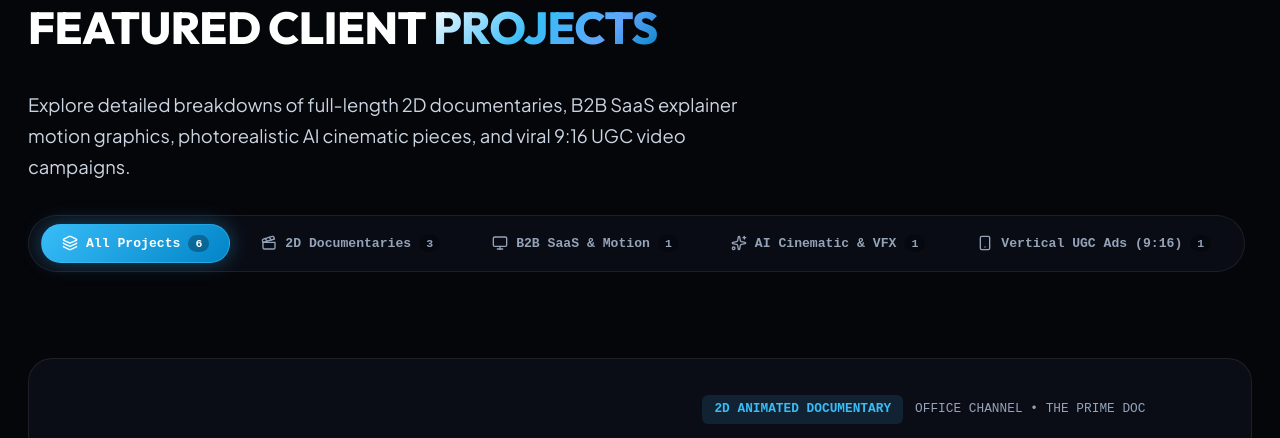
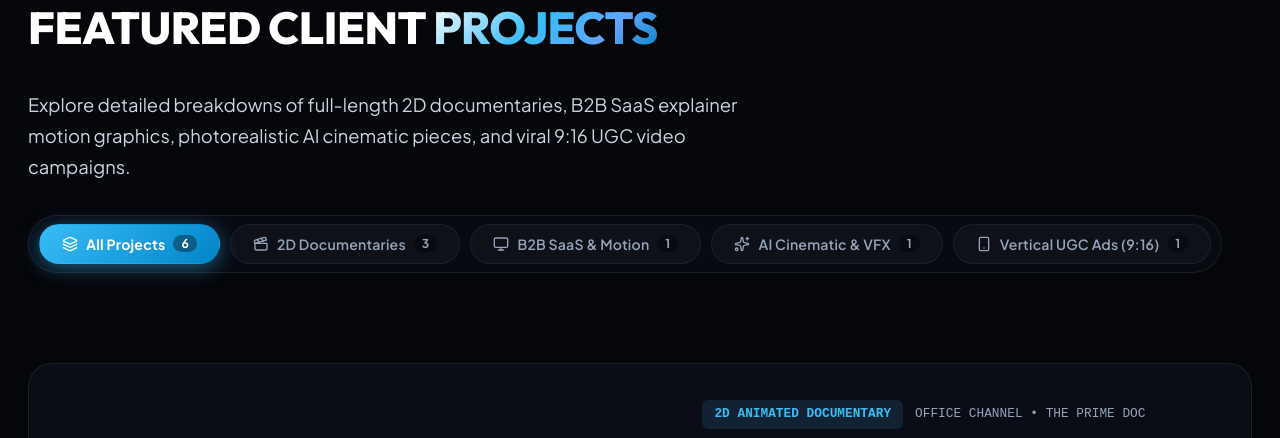
Before and after one commit to vinayakzero/jarvis-voice-assistant, a Flask app: page /work in a window 1280 px wide. Shown: the part 169-607 px from the top of the page. Run offline with Flask 3, Linux system fonts and the light colour scheme.

Commit message:
style: polish category filter buttons typography and remove focus outlines

```diff
--- a/styles.css
+++ b/styles.css
@@ -526,12 +526,12 @@ a {
   align-items: center;
   gap: 10px;
   flex-wrap: wrap;
-  margin-bottom: 36px;
-  padding: 8px 12px;
-  background: rgba(13, 16, 26, 0.7);
+  margin-bottom: 40px;
+  padding: 8px 10px;
+  background: rgba(10, 13, 22, 0.75);
   border: 1px solid rgba(255, 255, 255, 0.08);
   border-radius: 100px;
-  backdrop-filter: blur(20px);
+  backdrop-filter: blur(24px);
   width: fit-content;
 }
 
@@ -539,35 +539,51 @@ a {
   display: inline-flex;
   align-items: center;
   gap: 8px;
-  background: transparent;
-  color: var(--text-muted);
-  border: 1px solid transparent;
-  padding: 10px 20px;
+  background: rgba(255, 255, 255, 0.03);
+  color: #94a3b8;
+  border: 1px solid rgba(255, 255, 255, 0.06);
+  padding: 10px 22px;
   border-radius: 100px;
-  font-family: var(--font-mono);
-  font-size: 0.82rem;
-  font-weight: 700;
+  font-family: var(--font-body), 'Plus Jakarta Sans', sans-serif;
+  font-size: 0.88rem;
+  font-weight: 600;
+  letter-spacing: 0.2px;
   cursor: pointer;
-  transition: var(--transition-smooth);
+  outline: none !important;
+  user-select: none;
+  transition: all 0.25s cubic-bezier(0.16, 1, 0.3, 1);
+}
+
+.filter-btn:focus,
+.filter-btn:focus-visible {
+  outline: none !important;
+  box-shadow: none;
 }
 
 .filter-btn:hover {
   color: #ffffff;
-  background: rgba(255, 255, 255, 0.05);
+  background: rgba(255, 255, 255, 0.08);
+  border-color: rgba(56, 189, 248, 0.3);
+  transform: translateY(-1px);
 }
 
 .filter-btn.active {
-  color: #ffffff;
-  background: linear-gradient(135deg, #38bdf8 0%, #0284c7 100%);
-  border-color: rgba(56, 189, 248, 0.5);
-  box-shadow: 0 0 20px rgba(56, 189, 248, 0.35);
+  color: #ffffff !important;
+  background: linear-gradient(135deg, #38bdf8 0%, #0284c7 100%) !important;
+  border-color: transparent !important;
+  box-shadow: 0 4px 20px rgba(56, 189, 248, 0.45) !important;
+  font-weight: 700;
+  transform: translateY(0);
 }
 
 .filter-count {
-  background: rgba(0, 0, 0, 0.28);
-  padding: 2px 7px;
+  background: rgba(0, 0, 0, 0.35);
+  color: inherit;
+  padding: 2px 8px;
   border-radius: 50px;
-  font-size: 0.72rem;
+  font-size: 0.76rem;
+  font-weight: 700;
+  line-height: 1;
 }
 
 .cinematic-projects-list {
```
Also changed, not shown: static/css/styles.css (+36 -20 lines).
